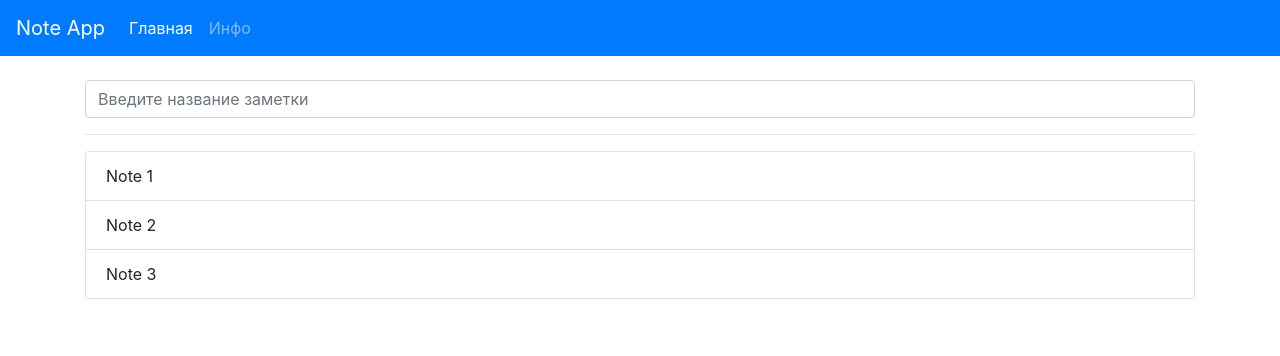
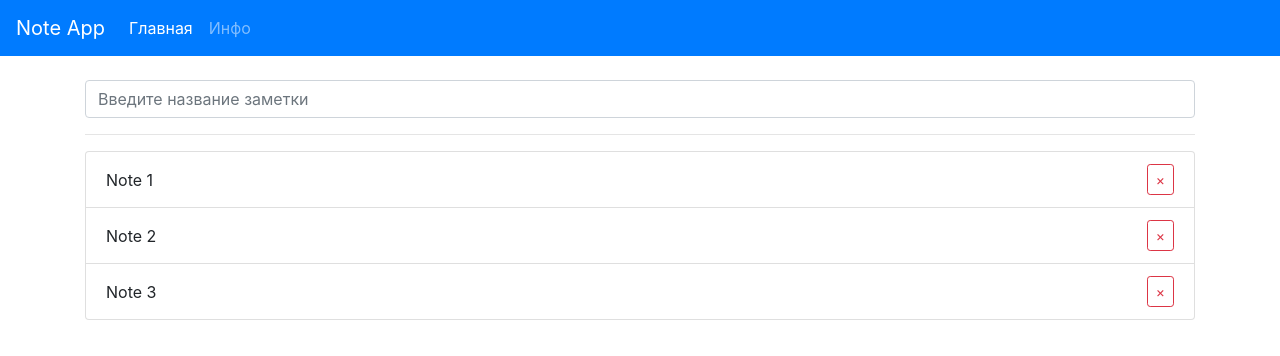
Before and after one commit to SergSmith64/react-firebase-hooks, a React (Create React App) app in the folder todos/: page / in a window 1280 px wide. Shown: the top 356 px of the page. Built offline with nearby package versions, Linux system fonts and the light colour scheme.

Commit message:
7: create button (for each item) to delete this item

```diff
--- a/todos/src/components/Notes.js
+++ b/todos/src/components/Notes.js
@@ -3,12 +3,21 @@ import React from 'react';
 export const Notes = ({notes}) => {
     return (
         <ul className="list-group">
-            {/* __ проходим по всем элементам __ */}
+            {/* __ прохожу по всем элементам с помощью MAP__ */}
+            {/* __ добавляю стиль note - чтобы отодвинуть кнопку вправо __ */}
             {notes.map(note => (
                 <li
-                    className="list-group-item"
+                    className="list-group-item note"
                     key={note.id}
-                >{note.title}</li>
+                >{note.title}
+                {/* __ вставляю bootstrap-кнопку __ */}
+                <button
+                    type="button"
+                    className="btn btn-outline-danger btn-sm"
+                >
+                    &times;
+                </button>
+                </li>
             ))}
         </ul>
     )
--- a/todos/src/index.scss
+++ b/todos/src/index.scss
@@ -13,3 +13,8 @@ body {
     font-family: source-code-pro, Menlo, Monaco, Consolas, 'Courier New',
       monospace;
   }
+  .note {
+    display: flex;
+    justify-content: space-between;
+    align-items: center;
+  }
```
Also changed, not shown: 1 other file (tests, documents, lock files or other folders).
